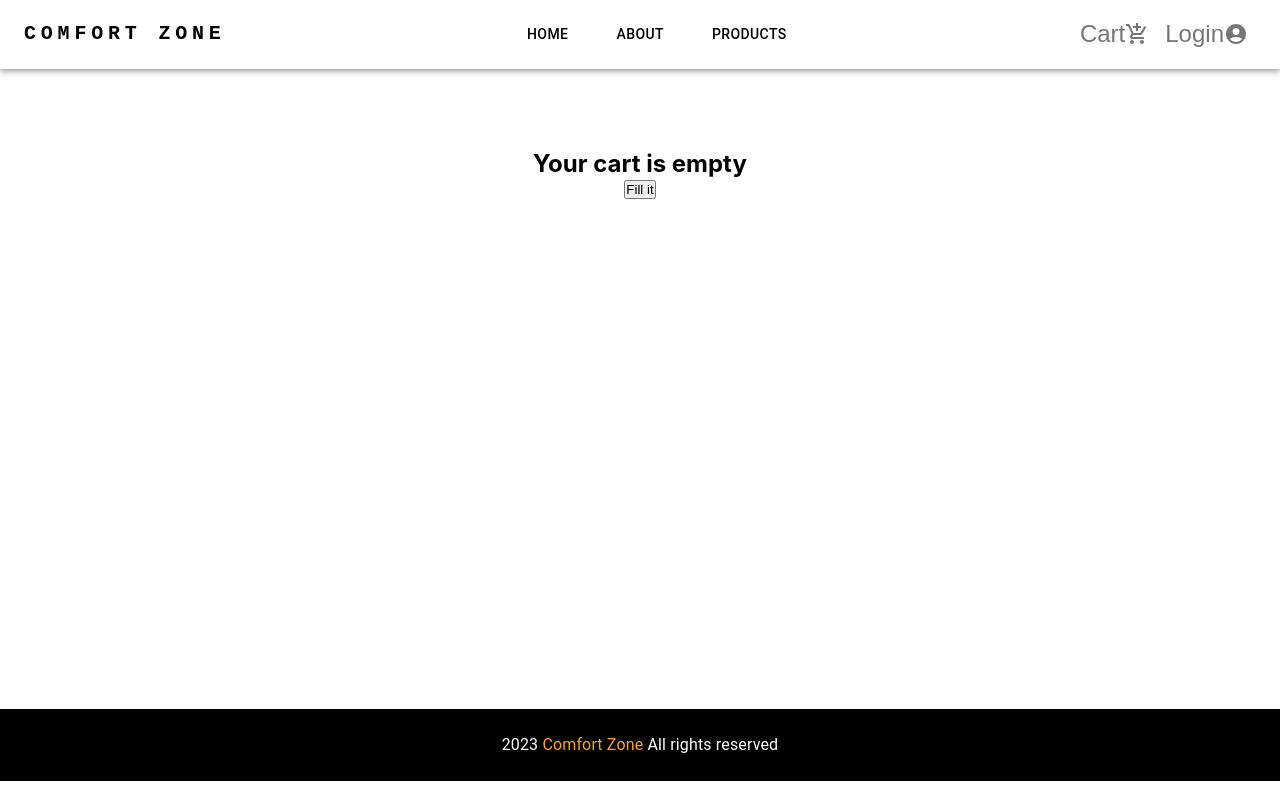
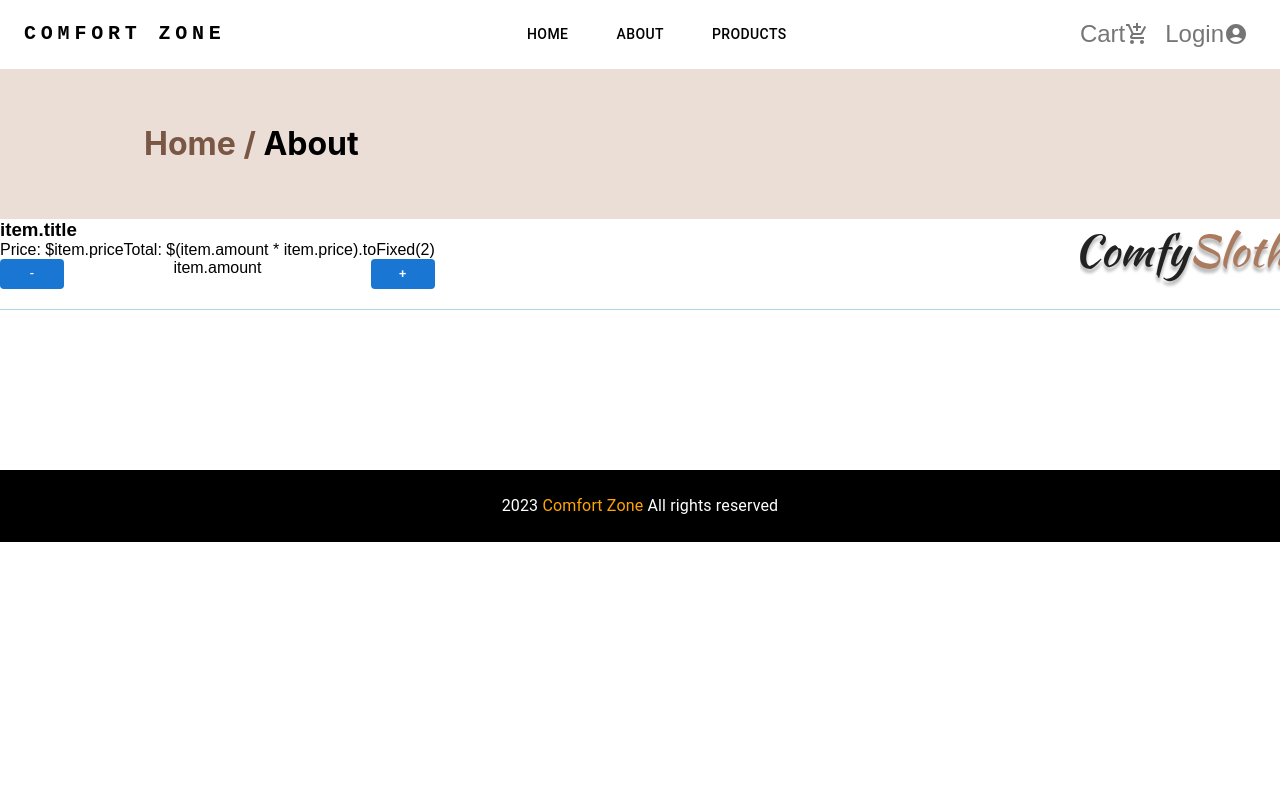
Before and after one commit to ZuleyhaKurt/comfort-zone, a React (Create React App) app: page /cart in a window 1280 px wide. Built offline with nearby package versions, Linux system fonts and the light colour scheme.

Commit message:
edit karmolası

```diff
--- a/src/App.css
+++ b/src/App.css
@@ -20,3 +20,22 @@
   bottom: 0px;
   z-index: 5px;
 }
+
+.CartItem{
+  display: flex;
+  justify-content: space-between;
+  font-family: Arial, Helvetica, sans-serif;
+  border-bottom: 1px solid lightblue;
+  padding-bottom: 20px;
+}
+.information,
+.buttons {
+  display: flex;
+  justify-content: space-between;
+}
+
+.CartImg {
+  max-width: 200px;
+  object-fit: cover;
+  margin-left: 40px;
+}
--- a/src/app/store.jsx
+++ b/src/app/store.jsx
@@ -1,11 +1,12 @@
 import {configureStore} from "@reduxjs/toolkit"
 import productReducer from '../features/productSlice'
 import categoryReducer from '../features/categorySlice'
-
+import cartReducer from '../features/cartSlice'
 const store = configureStore({
     reducer: {
         product: productReducer,
         category: categoryReducer,
+        cart: cartReducer,
     }
 })
 
--- /dev/null
+++ b/src/components/Cart.jsx
@@ -0,0 +1,49 @@
+import { Button } from '@mui/material'
+import React from 'react'
+import { useDispatch, useSelector } from 'react-redux';
+import images from '../assets/logo.svg'
+
+const Cart = () => {
+
+    const { cartOpen, cartItem, cartCount } = useSelector((state) => state.cart);
+    const dispatch = useDispatch();
+
+
+
+
+    return (
+   <div className='CartItem'>
+    <div>
+    <h3>item.title</h3>
+    <div className="information">
+      <p>Price: $item.price</p>
+      <p>Total: $(item.amount * item.price).toFixed(2)</p>
+    </div>
+    <div className="buttons">
+      <Button
+        size="small"
+        disableElevation
+        variant="contained"
+        // onClick={() => removeFromCart(item.id)}
+      >
+        -
+      </Button>
+      <p>item.amount</p>
+      <Button
+        size="small"
+        disableElevation
+        variant="contained"
+        // onClick={() => addToCart(item)}
+      >
+        +
+      </Button>
+    </div>
+  </div>
+  <img className='CartImg' src={images} alt="item.title"/>
+
+  </div>
+
+  )
+}
+
+export default Cart
--- a/src/components/Product.jsx
+++ b/src/components/Product.jsx
@@ -69,7 +69,7 @@ const Product = () => {
                     </Typography>
                   </CardContent>
                   <CardActions>
-                    <Button size="small">Add to Basket</Button>
+                    <Button size="small">Add to Cart</Button>
                     <Button size="small" target="_blank">
                      Like
                     </Button>
--- a/src/features/cartSlice.js
+++ b/src/features/cartSlice.js
@@ -0,0 +1,54 @@
+import { createSlice } from '@reduxjs/toolkit'
+
+const initialState = {
+    cartItem: JSON.parse(localStorage.getItem('cart')) || [],
+    cartOpen: false,
+    cartCount: (JSON.parse(localStorage.getItem('cart')))?.length || ""
+}
+
+const cartSlice = createSlice({
+    name: "cart",
+    initialState,
+    reducers: {
+        setCartItem: (state, { payload }) => {
+            console.log(payload)
+            state.cartItem = [...state.cartItem, payload]
+            localStorage.setItem('cart', JSON.stringify(state.basketItem))
+            console.log(state.cartItem);
+
+        },
+        setcartCount: (state) => {
+
+            state.cartCount = state.cartItem.length
+            localStorage.setItem('cartCount', JSON.stringify(state.cartCount))
+            console.log(state.cartCount);
+
+        },
+        setcartOpen: (state) => {
+            state.cartOpen = !state.cartOpen;
+        },
+        removeItemFromCart: (state, { payload }) => {
+            state.cartItem = state.cartItem.filter(item => item.id !== payload.id)
+            localStorage.setItem('cart', JSON.stringify(state.cartItem))
+            state.cartCount = state.cartItem.length
+            localStorage.setItem('cartCount', JSON.stringify(state.cartCount))
+        },
+        clearAll: (state) => {
+            state.cartItem = []
+            localStorage.setItem('cart', JSON.stringify(state.cartItem))
+            state.cartCount = ""
+            localStorage.setItem('cartCount', JSON.stringify(state.cartCount))
+        },
+        setcartDecrease: (state, { payload }) => {
+            console.log(payload)
+            state.cartItem = payload
+            localStorage.setItem('cart', JSON.stringify(state.cartItem))
+            console.log(state.cartItem);
+
+        },
+    }
+});
+
+export const { setcartItem, setcartCount, setcartOpen, removeItemFromCart, clearAll, setcartDecrease } = cartSlice.actions
+
+export default cartSlice.reducer
--- a/src/pages/CartPage.jsx
+++ b/src/pages/CartPage.jsx
@@ -3,26 +3,31 @@ import { Box } from '@mui/system'
 
 import React from 'react'
 import { useNavigate } from 'react-router-dom'
+import Cart from '../components/Cart'
 
 const CartPage = () => {
-const navigate=useNavigate()
+  const navigate = useNavigate()
+
+      //??**** sepet boşşsa
+    // <div style={{height:"50vh"}}>
+    //   <Box sx={{ textAlign: "center" , height:"100%"}}>
+    //     <h2 style={{ marginTop: "5rem" }}>Your cart is empty</h2>
+    //     <button onClick={()=>navigate("/products")}>Fill it</button>
+    //   </Box>
+    // </div>
+
+
+
 
   return (
-    //??**** sepet boşşsa
-    <div style={{height:"50vh"}}>
-      <Box sx={{ textAlign: "center" , height:"100%"}}>
-        <h2 style={{ marginTop: "5rem" }}>Your cart is empty</h2>
-        <button onClick={()=>navigate("/products")}>Fill it</button>
-      </Box>
-    </div>
-    /*
 
-    ????**seper doluysa
-
+    <>
     <div style={{height:"150px", backgroundColor:"#eaded7" , display:"flex" , alignItems:"center"}}>
         <h1 style={{padding:"2rem 2rem 2rem 9rem" }}><a style={{textDecoration:"none", color:"#795744"}} href="/">Home / </a>About</h1>
     </div>
-     */
+
+    <Cart />
+    </>
 
   )
 }
```
